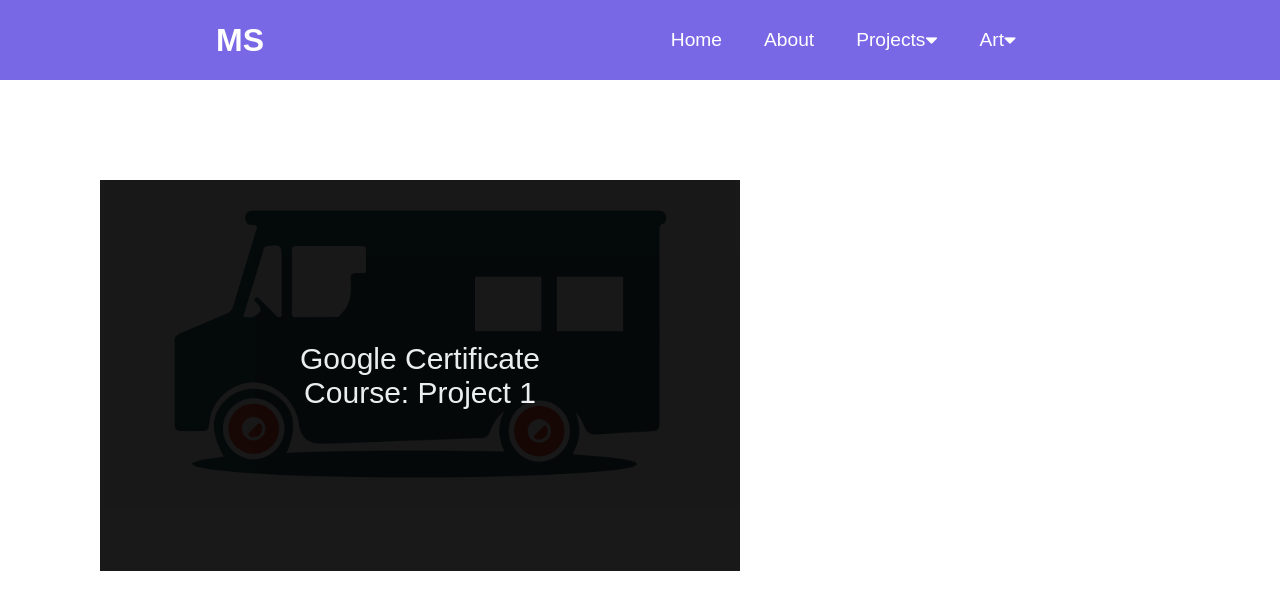
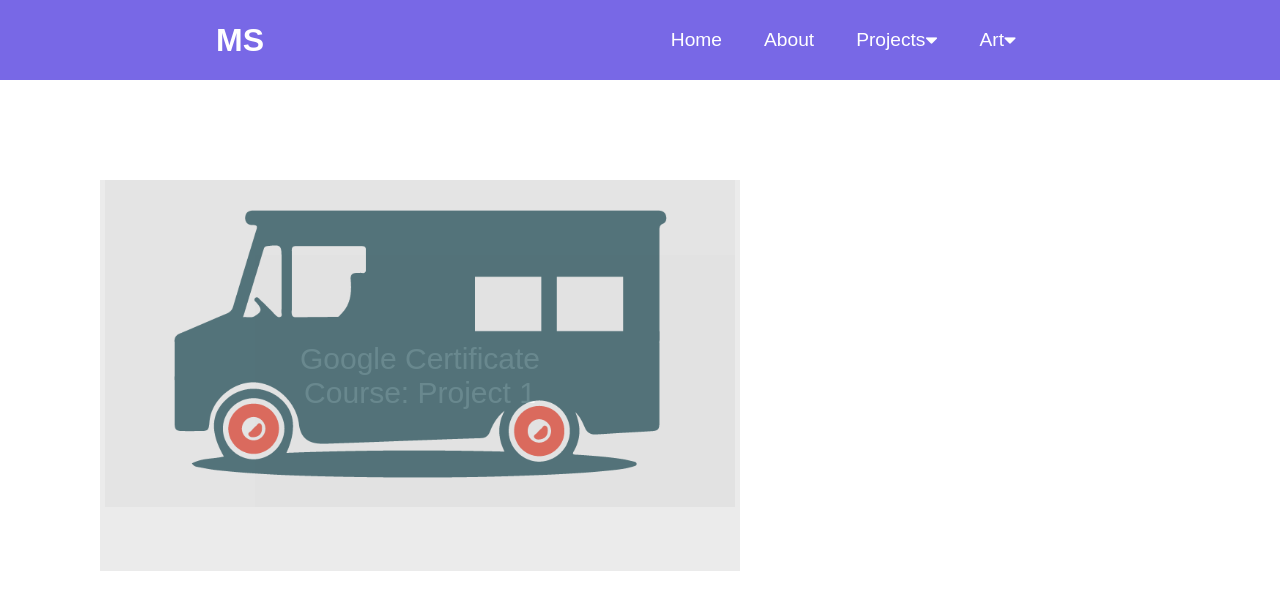
Before and after one commit to mscott44/Portfolio, a React (Create React App) app: page /uiux in a window 1280 px wide. In both pictures the pointer is over the element 420 px from the left and 375 px from the top of the page. Shown: the top 610 px of the page. Built offline with nearby package versions, Linux system fonts and the light colour scheme.

Commit message:
fixing hover?

```diff
--- a/src/components/Gallery.css
+++ b/src/components/Gallery.css
@@ -23,8 +23,8 @@
   transition: 0.5s ease;
   background-color: black;
 }
-.ui-image-container:hover .ui-hover {
-  opacity: 90%;
+.ui-image-container:hover {
+  opacity: 80%;
 }
 /* .ui-image-links:hover {
   background: white;
```
